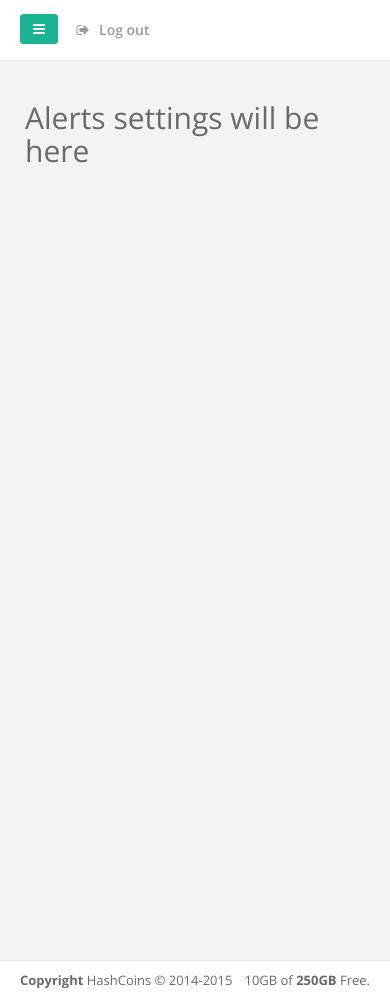
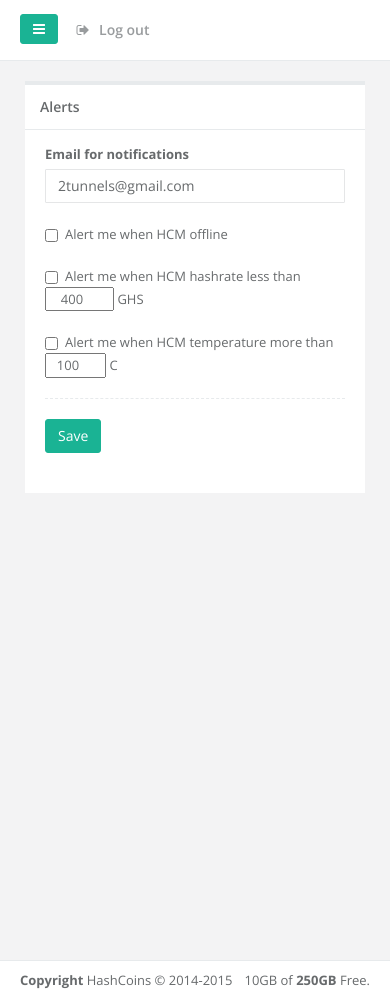
Before and after one commit to jameshilliard/miningkit, a Flask app: page /alerts in a window 390 px wide. Run offline with Flask 2, Linux system fonts and the light colour scheme; some libraries are stand-ins or nearby versions.

Commit message:
alerts settings

```diff
--- a/templates/alerts.html
+++ b/templates/alerts.html
@@ -1,5 +1,54 @@
 {% extends 'layouts/dashboard.html' %}
 
 {% block content %}
-<h1>Alerts settings will be here</h1>
+<div class="ibox float-e-margins">
+    <div class="ibox-title">
+        <h5>Alerts</h5>
+    </div>
+    <div class="ibox-content">
+        <form role="form" class="form-horizontal">
+            <div class="form-group">
+                <label class="col-md-2 control-label">Email for notifications</label>
+                <div class="col-md-10">
+                    <input type="text" class="form-control" value="2tunnels@gmail.com">
+                </div>
+            </div>
+            <div class="form-group">
+                <div class="col-md-10 col-md-offset-2">
+                    <div class="checkbox">
+                        <label>
+                            <input type="checkbox"> Alert me when HCM offline
+                        </label>
+                    </div>
+                </div>
+            </div>
+            <div class="form-group">
+                <div class="col-md-10 col-md-offset-2">
+                    <div class="checkbox">
+                        <label>
+                            <input type="checkbox"> Alert me when HCM hashrate less than
+                        </label>
+                        <input type="number" min="1" max="1000" value="400" class="text-center"> GHS
+                    </div>
+                </div>
+            </div>
+            <div class="form-group">
+                <div class="col-md-10 col-md-offset-2">
+                    <div class="checkbox">
+                        <label>
+                            <input type="checkbox"> Alert me when HCM temperature more than
+                        </label>
+                        <input type="number" min="85" max="120" value="100" class="text-center"> C
+                    </div>
+                </div>
+            </div>
+            <div class="hr-line-dashed"></div>
+            <div class="form-group">
+                <div class="col-md-10 col-md-offset-2">
+                    <button type="button" class="btn btn-primary">Save</button>
+                </div>
+            </div>
+        </form>
+    </div>
+</div>
 {% endblock %}
```
